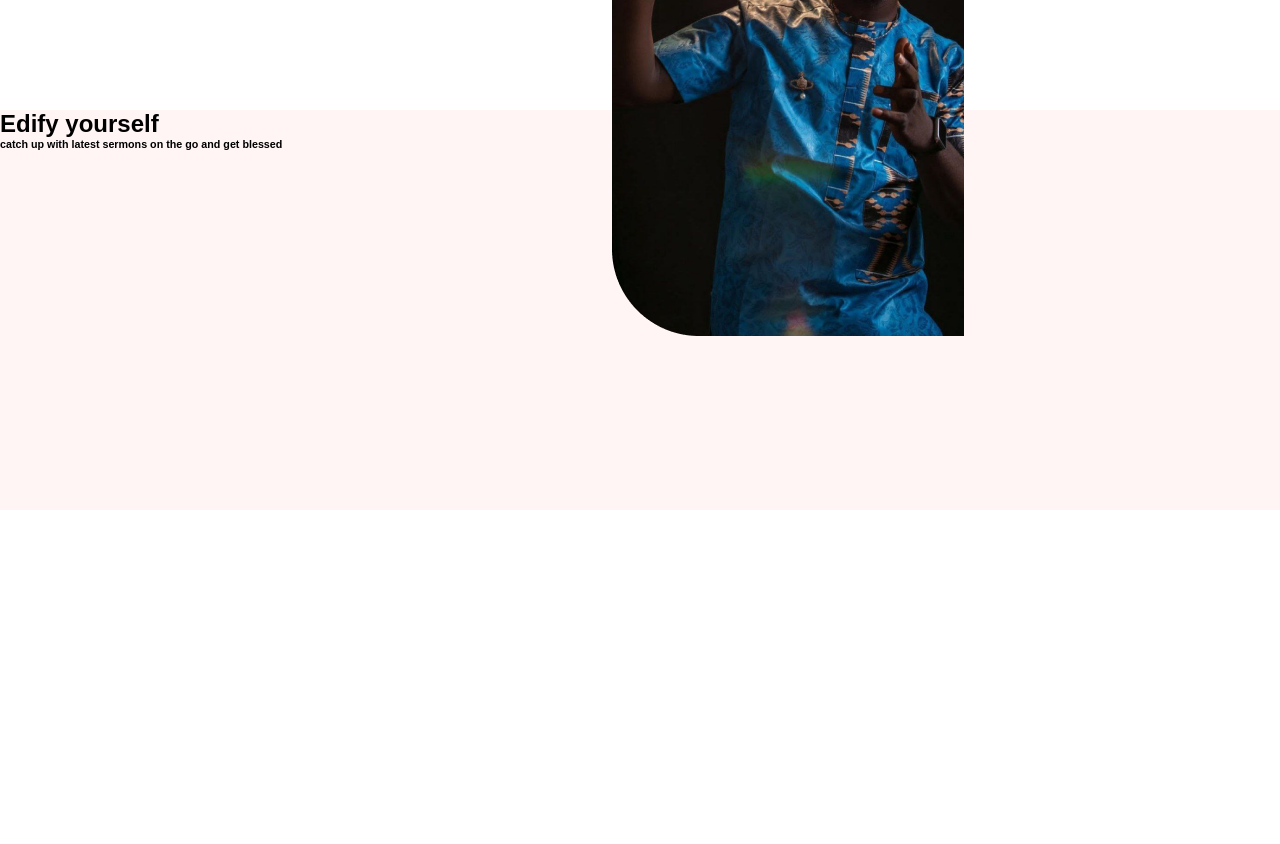
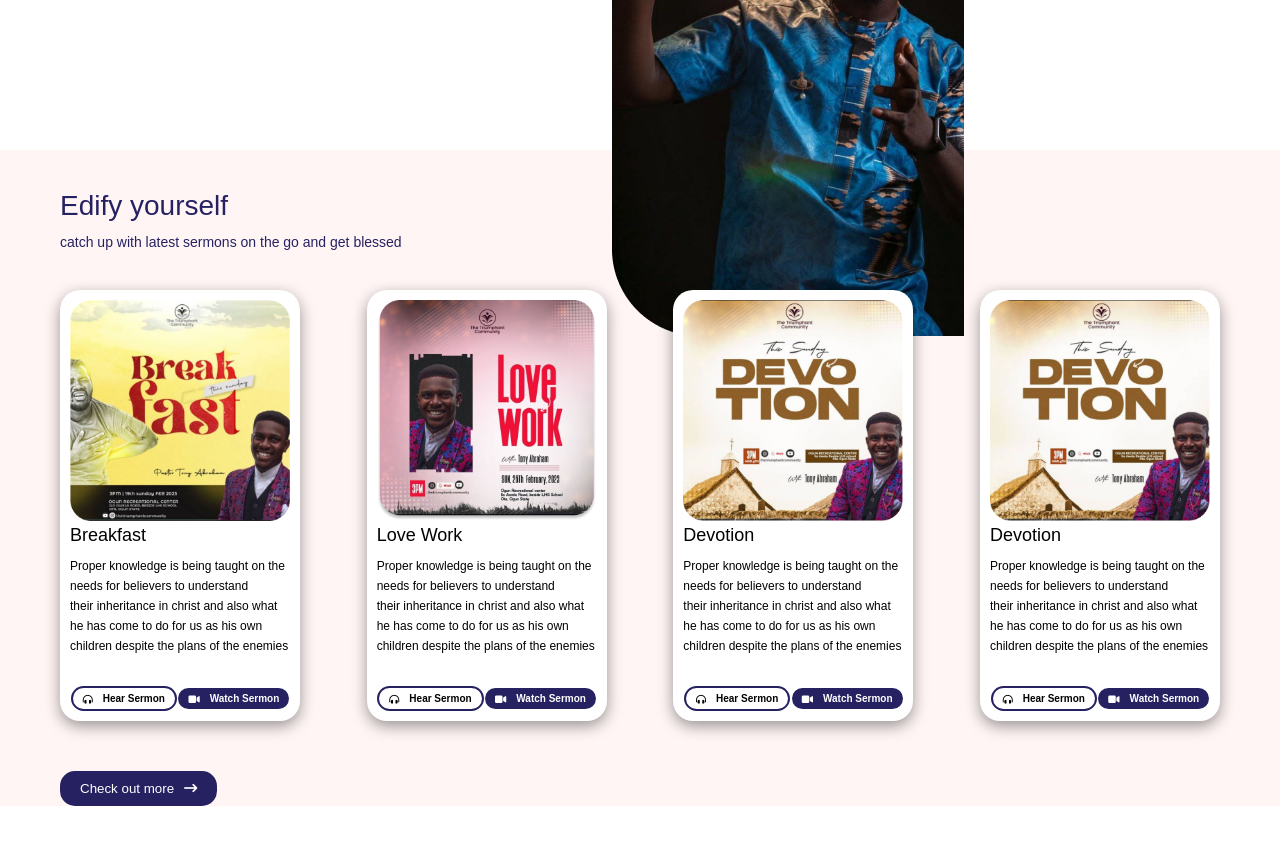
Before and after one commit to Isaac-tech-dev/The-Triumphant-Community, a plain HTML site: page index.html in a window 1280 px wide. Shown: the part 1488-2332 px from the top of the page. Before the commit the page ends 1998 px from the top, so only its background shows below. Drawn offline with Linux system fonts and the light colour scheme.

Commit message:
Third Commit 23-03-2023

```diff
--- a/Css/style.css
+++ b/Css/style.css
@@ -69,6 +69,10 @@ html{
     border: none;
     font-size: 14px;
     font-weight: 600;
+    transition: .3 ease-in-out;
+}
+#header button:hover{
+    transform: scale(1.1);
 }
 
 
@@ -195,5 +199,116 @@ html{
 /* SERMON SECTION */
 #sermon{
     background: #FFF5F5;
-    height: 50vh;
+    margin: 40px auto;
+    display: flex;
+    flex-wrap: wrap;
 }
+.top{
+    margin: 40px 60px;
+}
+.top h2{
+    font-size: 28px;
+    font-weight: 500;
+    color: var(--Blue--);
+    margin-bottom: 12px;
+}
+.top h6{
+    font-size: 14px;
+    font-weight: 300;
+    color: var(--Blue--);
+}
+.sermon-box{
+    margin: auto 40px;
+    display: flex;
+    align-items: center;
+    justify-content: space-between;
+    margin-bottom: 50px;
+}
+.box-1{
+    padding: 10px;
+    margin: auto 20px;
+    display: block;
+    background: var(--White--);
+    box-shadow: 0 5px 15px rgba(0, 0, 0, 0.4);
+    border-radius: 20px;
+    width: 20%;
+}
+.box-1 img{
+    width: 100%;
+}
+.box-1 h3{
+    font-size: 18px;
+    font-weight: 400;
+    margin-bottom: 10px;
+}
+.box-1 p{
+    font-size: 12px;
+    font-weight: 300;
+    line-height: 20px;
+    margin-bottom: 30px;
+}
+.btnnn{
+    display: flex;
+    align-items: center;
+    justify-content: space-around;
+}
+.hear{
+    display: flex;
+    align-items: center;
+    justify-content: center;
+    border: 2px solid var(--Blue--);
+    padding: 5px 5px;
+    border-radius: 15px;
+    cursor: pointer;
+    transition: .5s ease-in-out;
+}
+.hear i{
+    color: var(--Black--);
+    margin: auto 5px;
+    font-size: 10px;
+}
+.hear h5{
+    color: var(--Black--);
+    margin: auto 5px;
+    font-size: 10px;
+}
+.watch{
+    display: flex;
+    align-items: center;
+    justify-content: center;
+    border: transparent;
+    background-color: var(--Blue--);
+    padding: 5px 5px;
+    border-radius: 15px;
+    cursor: pointer;
+    transition: .5s ease-in-out;
+}
+.watch i{
+    color: var(--White--);
+    margin: auto 5px;
+    font-size: 10px;
+}
+.watch h5{
+    color: var(--White--);
+    margin: auto 5px;
+    font-size: 10px;
+}
+#sermon button{
+    cursor: pointer;
+    background: var(--Blue--);
+    border: none;
+    padding: 10px 20px;
+    border-radius: 15px;
+    display: flex;
+    align-items: center;
+    justify-content: space-between;
+    margin-left: 60px;
+}
+#sermon button span{
+    color: var(--White--);
+    margin-right: 5px;
+}
+#sermon button i{
+    color: var(--White--);
+    margin-left: 5px;
+}
--- a/index.html
+++ b/index.html
@@ -73,8 +73,83 @@
         </div>
 
         <div class="sermon-box">
+            <div class="box-1">
+                <img src="/Assets/sermon 1.png" alt="sermon 1">
+                <h3>Breakfast</h3>
+                <p>Proper knowledge is being taught on the needs for believers to understand <br>their inheritance in christ and also what he has come to do for us as his own children despite the plans of the enemies</p>
 
+                <div class="btnnn">
+                    <div class="hear">
+                        <i class="fas fa-headphones-simple"></i>
+                        <h5>Hear Sermon</h5>
+                    </div>
+
+                    <div class="watch">
+                        <i class="fas fa-video"></i>
+                        <h5>Watch Sermon</h5>
+                    </div>
+                </div>
+            </div>
+
+            <div class="box-1">
+                <img src="/Assets/sermon 2.png" alt="sermon 1">
+                <h3>Love Work</h3>
+                <p>Proper knowledge is being taught on the needs for believers to understand <br>their inheritance in christ and also what he has come to do for us as his own children despite the plans of the enemies</p>
+
+                <div class="btnnn">
+                    <div class="hear">
+                        <i class="fas fa-headphones-simple"></i>
+                        <h5>Hear Sermon</h5>
+                    </div>
+
+                    <div class="watch">
+                        <i class="fas fa-video"></i>
+                        <h5>Watch Sermon</h5>
+                    </div>
+                </div>
+            </div>
+
+            <div class="box-1">
+                <img src="/Assets/sermon 3.png" alt="sermon 1">
+                <h3>Devotion</h3>
+                <p>Proper knowledge is being taught on the needs for believers to understand <br>their inheritance in christ and also what he has come to do for us as his own children despite the plans of the enemies</p>
+
+                <div class="btnnn">
+                    <div class="hear">
+                        <i class="fas fa-headphones-simple"></i>
+                        <h5>Hear Sermon</h5>
+                    </div>
+
+                    <div class="watch">
+                        <i class="fas fa-video"></i>
+                        <h5>Watch Sermon</h5>
+                    </div>
+                </div>
+            </div>
+
+            <div class="box-1">
+                <img src="/Assets/sermon 3.png" alt="sermon 1">
+                <h3>Devotion</h3>
+                <p>Proper knowledge is being taught on the needs for believers to understand <br>their inheritance in christ and also what he has come to do for us as his own children despite the plans of the enemies</p>
+
+                <div class="btnnn">
+                    <div class="hear">
+                        <i class="fas fa-headphones-simple"></i>
+                        <h5>Hear Sermon</h5>
+                    </div>
+
+                    <div class="watch">
+                        <i class="fas fa-video"></i>
+                        <h5>Watch Sermon</h5>
+                    </div>
+                </div>
+            </div>
         </div>
+
+        <button>
+            <span>Check out more</span>
+            <i class="fas fa-arrow-right-long"></i>
+        </button>
     </section>
 </body>
 </html>
```
Also changed, not shown: Assets/G1.png (added), Assets/G2.png (added), Assets/G3.png (added), Assets/G4.png (added), Assets/G5.png (added), Assets/G6.png (added), Assets/sermon 1.png (added), Assets/sermon 2.png (added), Assets/sermon 3.png (added).
